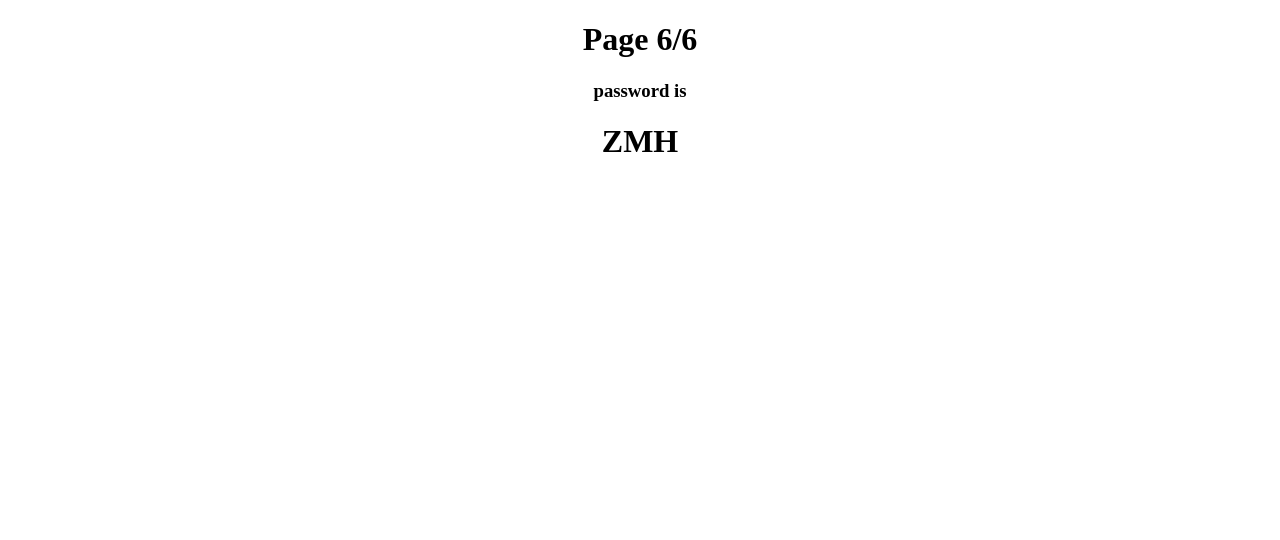
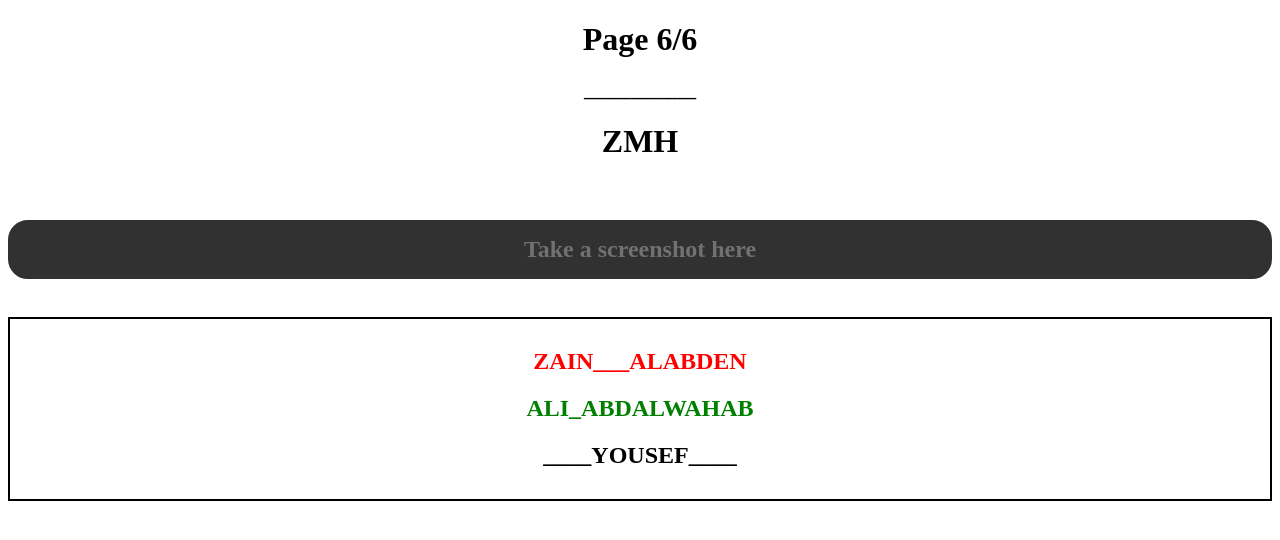
Before and after one commit to Zainyousef40/zay, a plain HTML site: page 5.html in a window 1280 px wide. Drawn offline with Linux system fonts and the light colour scheme.

Commit message:
Add files via upload

```diff
--- a/5.html
+++ b/5.html
@@ -12,17 +12,40 @@
       border: 2px black solid;
       border-radius:20px;
     }
+    .z {
+      border-radius:0px;
+      border: 2px black solid;
+      padding:10px;
+
+    }
+    .a{
+      background-color: #313131;
+      border: 6px #313131 solid;
+      border-radius:0px;
+      padding:10px;
+      border-radius:20px;
+
+    }
     </style>
   </head>
 
   <body dir="rtl">
      <h1 style="text-align :center;">Page 6/6</h1>
      <h3 style="text-align :center;">
-       password is
+      ____________
      </h3>
      <h1 style="text-align :center;">
        ZMH
      </h1>
 
     <br>
+    <h2 style="color:#717171;text-align:center;"class="a">Take a screenshot here</h2><br>
+    <div class="z">
+    <h2 style="color:red;text-align:center;">ZAIN___ALABDEN</h2>
+    <h2 style="color:green;text-align:center;">ALI_ABDALWAHAB</h2>
+    <h2 style="color:black;text-align:center;">____YOUSEF____</h2>
+    </div>
+
+
+
     </body>
```
Also changed, not shown: 1.html (+1 -0 lines), 2.html (+1 -0 lines), 3.html (+1 -0 lines), 4.html (+1 -0 lines), index.html (+1 -0 lines).
